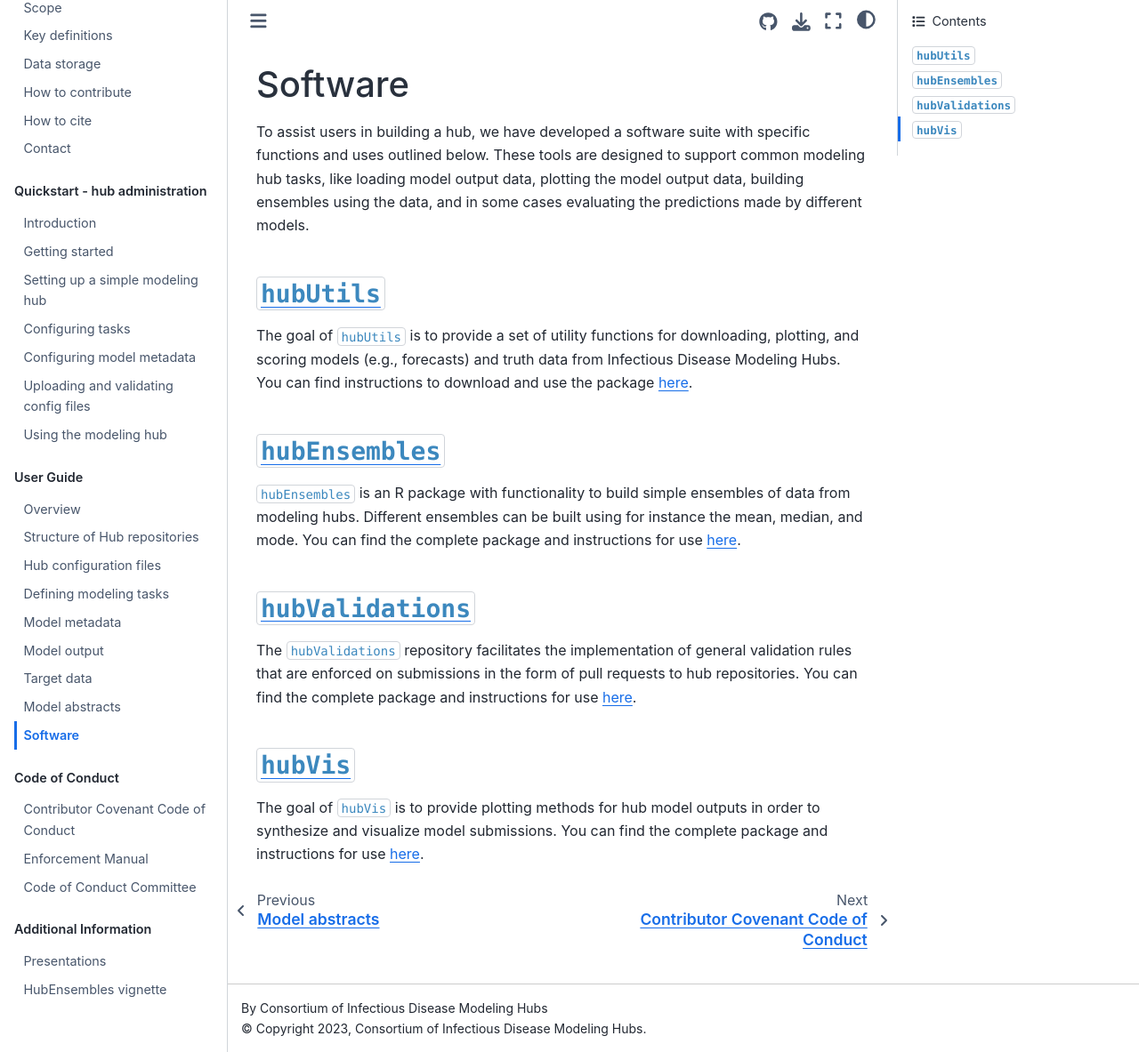
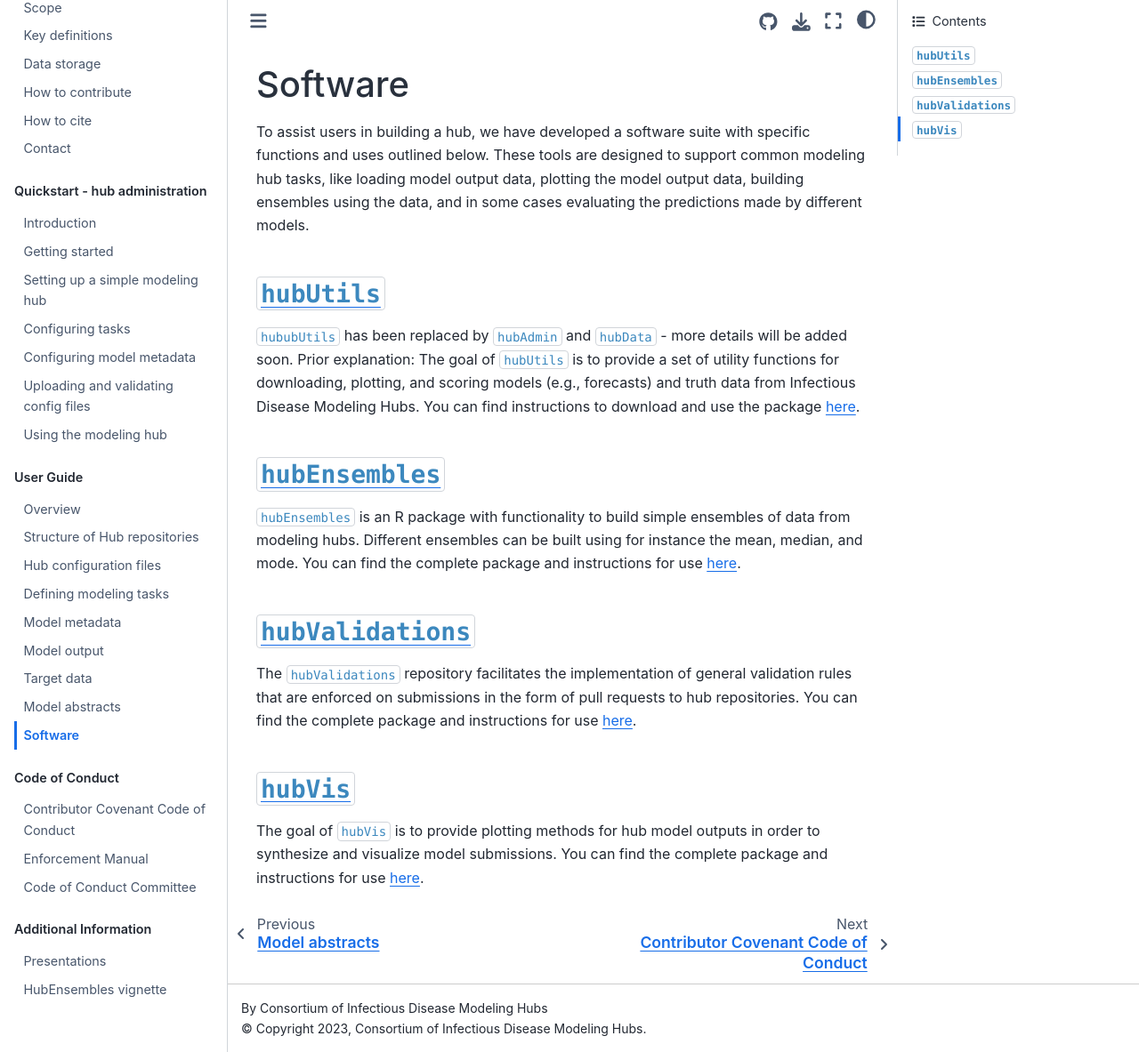
Before and after one commit to hubverse-org/hubDocs, a Sphinx documentation site: the page built from docs/source/user-guide/software.md, in a window 1280 px wide and 1183 px high. Shown: the whole window at 89% size. Built offline with Sphinx 7.4.7 and the Sphinx Book theme 1.1.4, drawn with Linux system fonts in a browser that asks for light colours.

Commit message:
Short note to anticipate changes.

```diff
--- a/docs/source/user-guide/software.md
+++ b/docs/source/user-guide/software.md
@@ -4,7 +4,7 @@ To assist users in building a hub, we have developed a software suite with speci
 
 ## [`hubUtils`](https://infectious-disease-modeling-hubs.github.io/hubUtils/)
 
-The goal of `hubUtils` is to provide a set of utility functions for downloading, plotting, and scoring models (e.g., forecasts) and truth data from Infectious Disease Modeling Hubs. You can find instructions to download and use the package [here](https://infectious-disease-modeling-hubs.github.io/hubUtils/).
+`hububUtils` has been replaced by `hubAdmin` and `hubData` - more details will be added soon. Prior explanation: The goal of `hubUtils` is to provide a set of utility functions for downloading, plotting, and scoring models (e.g., forecasts) and truth data from Infectious Disease Modeling Hubs. You can find instructions to download and use the package [here](https://infectious-disease-modeling-hubs.github.io/hubUtils/).
 
 ## [`hubEnsembles`](https://github.com/Infectious-Disease-Modeling-Hubs/hubEnsembles)
 
```
